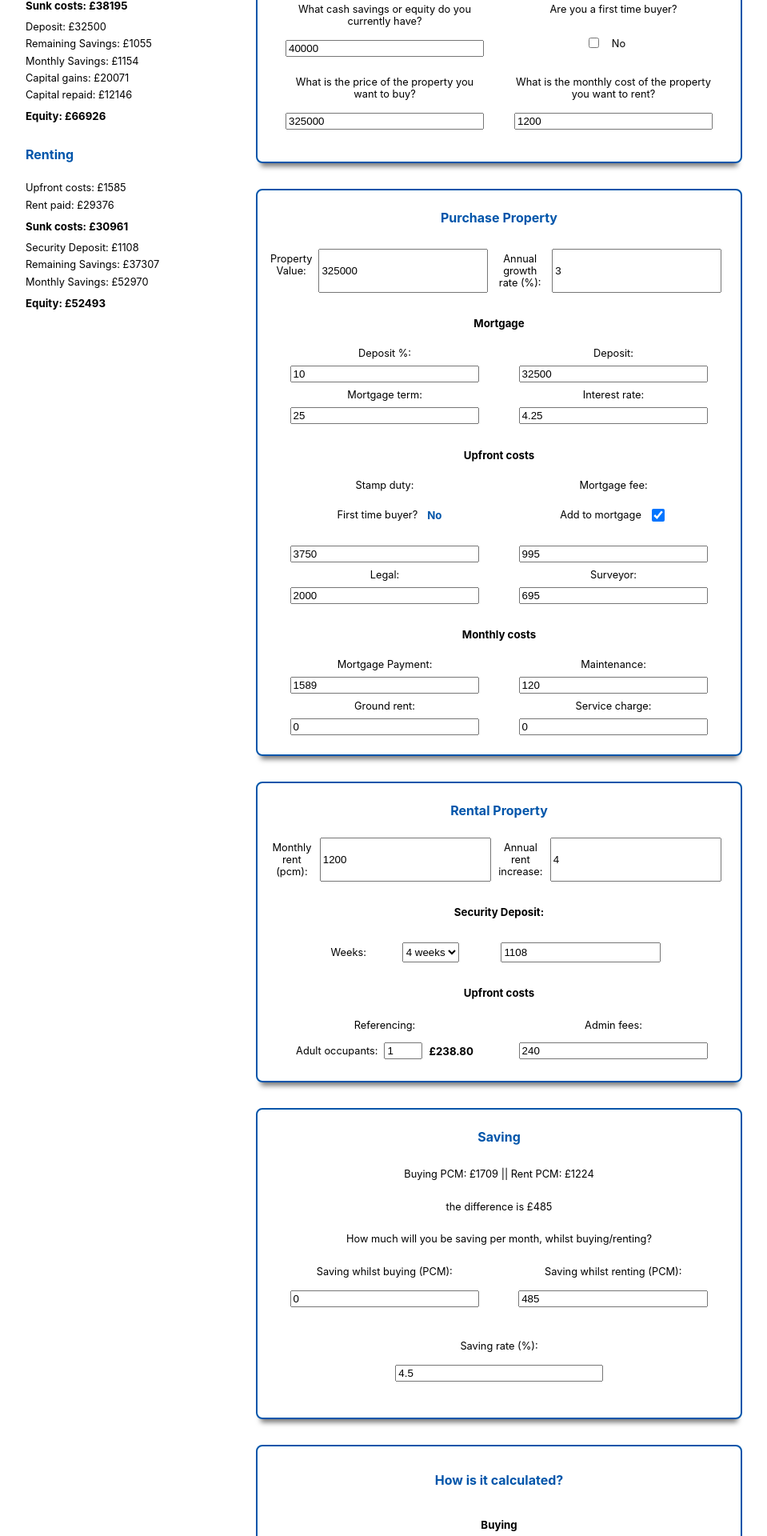
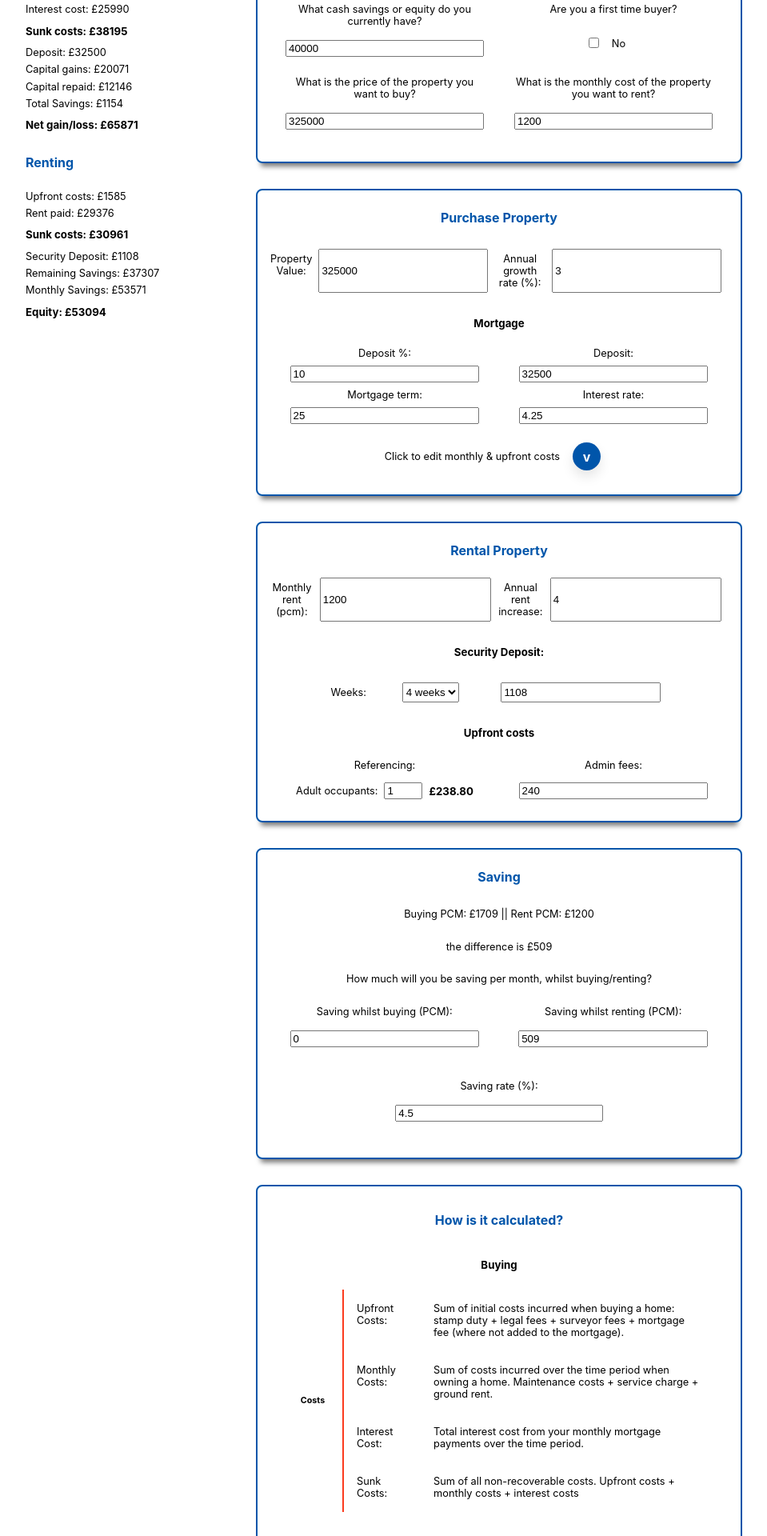
Before and after one commit to Spencer-EMS/rentbuycalc, a React (Create React App) app: page / in a window 1280 px wide. Shown: the part 319-2239 px from the top of the page at 80% size, without its empty margins (160-1119 px from the left). Built offline with nearby package versions, Linux system fonts and the light colour scheme.

Commit message:
editing buy totals, resolving bug in savings component & styling

```diff
--- a/src/components/Buying/Buying.js
+++ b/src/components/Buying/Buying.js
@@ -25,7 +25,8 @@ const Buying = ({
         setTimePeriodCost,
         setCapitalGains,
         setCapitalRepaid,
-        ftbCheckBox
+        ftbCheckBox,
+        setTotalSpendBuy
     }) => {
 
     // input variables
@@ -51,7 +52,7 @@ const Buying = ({
 
     // Booleans
     const [ addToMortgage, setAddToMortgage ] = useState(true);
-    // const [ ftbCheckBox, setFtbCheckBox ] = useState(false);
+    const [ editBool, setEditBool ] = useState(false);
 
     // Stamp Duty & Deposit
     useEffect(() => {
@@ -103,6 +104,13 @@ const Buying = ({
         setTimePeriodCost(totalBuyCost);
     }, [periodInterestCost, fixedTerm, upFrontCosts, sumMonthlyCosts, setTimePeriodCost]);
 
+    // Total Spend Buy
+    useEffect(() => {
+        const monthlyCosts = (monthlyMaintenance + servCharge + groundRent + mortgagePayment);
+        const costOverTime = (monthlyCosts*(fixedTerm*12));
+        const totalSpend = costOverTime + upFrontCosts + depAmount;
+        setTotalSpendBuy(totalSpend);
+    }, [monthlyMaintenance, servCharge, groundRent, mortgagePayment, upFrontCosts, depAmount, fixedTerm, setTotalSpendBuy]);
 
     // Monthly Mortgage Payments
     useEffect(() => {
@@ -155,6 +163,10 @@ const Buying = ({
         setGrowthRate(annualRate);
     }
 
+    const handleEditBoolChange = () => {
+        setEditBool(!editBool);
+    }
+
     // Calculations
     const monthlyMortgage = (pValue, iRate, tYears, dep, addFee, feeValue) => {
         var principle = pValue - dep;
@@ -194,6 +206,12 @@ const Buying = ({
                     intRate={intRate}
                     setIntRate={setIntRate}
                 />
+                <div className={style.viewBuy}>
+                    <p>Click to edit monthly & upfront costs</p>
+                    <button onClick={handleEditBoolChange}>v</button>
+                </div>
+                {editBool ?
+                    <>
                         <UpfrontCostsBuy
                             addToMortgage={addToMortgage}
                             setAddToMortgage={setAddToMortgage}
@@ -215,6 +233,10 @@ const Buying = ({
                             servCharge={servCharge}
                             groundRent={groundRent}
                         />
+                    </>
+                :
+                <></>
+                }
             </div>
         </div>
     );
--- a/src/components/Buying/Buying.module.css
+++ b/src/components/Buying/Buying.module.css
@@ -63,3 +63,39 @@
 
     padding: 1px 2px;
 }
+
+.viewBuy{
+    display: flex;
+    height: 2rem;
+    justify-content: space-around;
+    align-items: center;
+    margin: 1rem auto;
+}
+
+.viewBuy p{
+    font-size: 0.8rem;
+}
+
+.viewBuy button{
+    all: unset;
+    margin: 1rem;
+    background-color: #05A;
+    padding: 0.5rem;
+    color: white;
+    font-weight: bold;
+    border-radius: 20px;
+    height: 1.2rem;
+    width: 1.2rem;
+    text-align: middle;
+    /* transition: all 0.3s ease 0s; */
+    cursor: pointer;
+    box-shadow: 0px 8px 15px rgba(0, 0, 0, 0.1);
+}
+/*
+.viewBuy button:hover {
+    background-color: #2EE59D;
+    box-shadow: 0px 15px 20px rgba(46, 229, 157, 0.4);
+    color: #fff;
+    transform: translateY(-4px);
+    transform: rotate(180deg);
+  } */
--- a/src/components/Calculations/Calculations.module.css
+++ b/src/components/Calculations/Calculations.module.css
@@ -18,6 +18,12 @@
 
 .CalculationsWrap h4{
     margin: 0 auto 1rem;
+}
+
+.flexWrapEquity{
+    display: flex;
+    margin: auto;
+    justify-content: space-around;
 }
 
 .flexWrap{
@@ -55,10 +61,17 @@
 }
 
 .midBorder{
-    height: 0.12rem;
+    height: 0.06rem;
     background-color: black;
     margin: 2rem;
 }
+
+.midBorderGrey{
+    height: 0.06rem;
+    background-color: grey;
+    margin: 2rem;
+}
+
 
 .flexBen{
     display: flex;
--- a/src/components/Calculator/Calculator.js
+++ b/src/components/Calculator/Calculator.js
@@ -34,6 +34,7 @@ const Calculator = () => {
     // Totals
 
     // BUY
+    const [ totalSpendBuy, setTotalSpendBuy ] = useState(0);
     const [ upFrontCosts, setUpFrontCosts ] = useState(0);
     const [ sumMonthlyCosts, setSumMonthlyCosts ] = useState(0);
     const [ timePeriodCost, setTimePeriodCost ] = useState(0);
@@ -57,6 +58,7 @@ const Calculator = () => {
         <>
             <section className={style.Calculator}>
                 <Totals
+                    totalSpendBuy={totalSpendBuy}
                     currentSavings={currentSavings}
                     depositAmount={depAmount}
                     stampDuty={stampDutyCost}
@@ -110,6 +112,7 @@ const Calculator = () => {
                             periodInterestCost={periodInterestCost}
                             setCapitalRepaid={setCapitalRepaid}
                             ftbCheckBox={ftbCheckBox}
+                            setTotalSpendBuy={setTotalSpendBuy}
                         />
                     </div>
                     <div className={style.rentSection}>
@@ -130,7 +133,7 @@ const Calculator = () => {
                             setSaveBuy={setSaveBuy}
                             saveRent={saveRent}
                             setSaveRent={setSaveRent}
-                            rentMonthlyCost={rentMonthlyCost}
+                            rent={rent}
                             buyMonthlyCost={buyMonthlyCost}
                             aer={aer}
                             setAer={setAer}
--- a/src/components/MonthlyCostsBuy/MonthlyCostsBuy.js
+++ b/src/components/MonthlyCostsBuy/MonthlyCostsBuy.js
@@ -51,6 +51,7 @@ const MonthlyCostsBuy = ({
                     <input type="number" id="scharge" name="scharge" defaultValue={servCharge} onChange={handleServChargeChange}/>
                 </div>
             </div>
+            <div className={style.spacer}></div>
         </>
     );
 }
--- a/src/components/MonthlyCostsBuy/MonthlyCostsBuy.module.css
+++ b/src/components/MonthlyCostsBuy/MonthlyCostsBuy.module.css
@@ -39,3 +39,7 @@
     width: 1rem !important;
     height: 1rem !important;
 }
+
+.spacer{
+    margin: 1rem;
+}
--- a/src/components/Renting/Renting.js
+++ b/src/components/Renting/Renting.js
@@ -3,7 +3,6 @@ import style from './Renting.module.css';
 
 const Renting = ({
     rent,
-    setRent,
     setRentMonthlyCost,
     fixedTerm,
     setUpFrontRentCost,
--- a/src/components/Saving/Saving.js
+++ b/src/components/Saving/Saving.js
@@ -7,7 +7,7 @@ const Saving = ({
     setSaveBuy,
     saveRent,
     setSaveRent,
-    rentMonthlyCost,
+    rent,
     buyMonthlyCost,
     aer,
     setAer
@@ -17,7 +17,7 @@ const Saving = ({
 
     // Calculating monthly cost delta
     useEffect(() => {
-        const delta = (rentMonthlyCost/(fixedTerm*12)) - buyMonthlyCost;
+        const delta = (rent - buyMonthlyCost);
         if (delta > 0) {
             setMonthlyDelta(delta);
             setSaveBuy(delta);
@@ -30,7 +30,7 @@ const Saving = ({
             setSaveRent((delta*(-1)));
             setSaveBuy(0);
         }
-    }, [ fixedTerm, setMonthlyDelta, rentMonthlyCost, buyMonthlyCost, setSaveBuy, setSaveRent]);
+    }, [ fixedTerm, setMonthlyDelta, rent, buyMonthlyCost, setSaveBuy, setSaveRent]);
 
 
     // Event handlers
@@ -54,7 +54,7 @@ const Saving = ({
         <div className={style.Saving}>
             <div className={style.SavingWrapper}>
                 <h4>Saving</h4>
-                <p>Buying PCM: £{buyMonthlyCost} || Rent PCM: £{(rentMonthlyCost/(fixedTerm*12)).toFixed(0)}</p>
+                <p>Buying PCM: £{buyMonthlyCost} || Rent PCM: £{rent.toFixed(0)}</p>
                 <p>the difference is £{monthlyDelta.toFixed(0)}</p>
                 <p>How much will you be saving per month, whilst buying/renting?</p>
                 <div className={style.flexNorm}>
--- a/src/components/Totals/Totals.js
+++ b/src/components/Totals/Totals.js
@@ -21,13 +21,23 @@ const Totals = ({
         accruedSavingsBuy,
         setAccruedSavingsBuy,
         accruedSavingsRent,
-        setAccruedSavingsRent
+        setAccruedSavingsRent,
+        totalSpendBuy
     }) => {
 
     const [ rentEquity, setRentEquity ] = useState(0);
     const [ buyEquity, setBuyEquity ] = useState(0);
+    const [ netGainBuy, setNetGainBuy ] = useState(0);
     const [ comparisonMessage, setComparisonMessage ] = useState("");
     const [ equityDelta, setEquityDelta ] = useState(0);
+
+    // TESTING
+    // const [ buyRoi, setBuyRoi ] = useState(0);
+
+    // useEffect(() => {  // Buy ROI
+    //     const roi = (totalSpendBuy + );
+    //     setTotalSpend(totalRentEquity);
+    // }, []);
 
     // Calculating Compound interest on BUY savings [Formula: A=(P(1+r/n)^nt)+((PMT((1+r/n)**(nt))-1)/(r/n))]
     useEffect(() => {
@@ -40,14 +50,16 @@ const Totals = ({
         setAccruedSavingsBuy(accruedAmount);
     }, [fixedTerm, currentSavings, aer, sumUpFrontCosts, depositAmount, setAccruedSavingsBuy, saveBuy]);
 
-    // Calculating Compound interest on RENT savings [Formula: A=(P(1+r/n)^nt)+((PMT((1+r/n)**(nt))-1)/(r/n))]
+    // Calculating Compound interest on RENT savings [Formula: A=(P(1+r/n)^nt)  +  ((PMT((1+r/n)**(nt))-1)/(r/n))]
     useEffect(() => {
         var accruedAmount;
         const remainingSavings = currentSavings - upFrontRentCost - securityDeposit;
+        // console.log("remainingSavings", remainingSavings);
         accruedAmount = remainingSavings*((1+((aer/100)/12))**(12*fixedTerm));
         var rOverN = (aer/100)/12;
         var numerator = (saveRent*(((1+(rOverN))**(12*fixedTerm))-1));
-        accruedAmount = accruedAmount + (numerator/(rOverN));
+        accruedAmount = accruedAmount + (numerator/rOverN);
+        // console.log("accruedAmount", accruedAmount);
         setAccruedSavingsRent(accruedAmount);
     }, [fixedTerm, currentSavings, aer, upFrontRentCost, securityDeposit, setAccruedSavingsRent, saveRent]);
 
@@ -57,9 +69,15 @@ const Totals = ({
     }, [securityDeposit, upFrontRentCost, accruedSavingsRent]);
 
     useEffect(() => { // Buy Equity
-        const totalBuyEquity = (depositAmount + (currentSavings - sumUpFrontCosts - depositAmount) + accruedSavingsBuy + capitalGains + capitalRepaid);
+        const totalBuyEquity = (depositAmount + capitalGains + capitalRepaid);
         setBuyEquity(totalBuyEquity);
     }, [depositAmount, currentSavings, sumUpFrontCosts, accruedSavingsBuy, capitalGains, capitalRepaid]);
+
+    useEffect(() => { // Net Gain/Loss Buy
+        const netGainLoss = (buyEquity + accruedSavingsBuy);
+        setNetGainBuy(netGainLoss);
+    }, [buyEquity, accruedSavingsBuy, setNetGainBuy]);
+
 
     // Rent vs Buy delta
     useEffect(() => {
@@ -88,7 +106,6 @@ const Totals = ({
     return(
         <div className={style.Totals}>
             <div className={style.fixSideBar}>
-
                 <div className={style.colFlex}>
                     <p>Over:
                         <select id="fterm" name="fterm" defaultValue={fixedTerm} onChange={handleFtermChange} className={style.dropDown}>
@@ -107,17 +124,20 @@ const Totals = ({
                         <h3>£{equityDelta.toFixed(0)}</h3>
                     </div>
                     <h4>Buying</h4>
+                    <h5>Total Spend: £{totalSpendBuy.toFixed(0)}</h5>
                     <p>Upfront costs: £{sumUpFrontCosts.toFixed(0)}</p>
                     <p>Monthly costs: £{sumMonthlyCosts.toFixed(0)}</p>
                     <p>Interest cost: £{periodInterestCost.toFixed(0)}</p>
                     <h5>Sunk costs: £{buyTotalCost.toFixed(0)}</h5>
 
                     <p>Deposit: £{depositAmount.toFixed(0)}</p>
-                    <p>Remaining Savings: £{(currentSavings - sumUpFrontCosts - depositAmount).toFixed(0)}</p>
-                    <p>Monthly Savings: £{accruedSavingsBuy.toFixed(0)}</p>
+                    {/* <p>Remaining Savings: £{(currentSavings - sumUpFrontCosts - depositAmount).toFixed(0)}</p> */}
+
                     <p>Capital gains: £{capitalGains.toFixed(0)}</p>
                     <p>Capital repaid: £{capitalRepaid.toFixed(0)}</p>
-                    <h5>Equity: £{buyEquity.toFixed(0)}</h5>
+                    {/* <h5>Equity: £{buyEquity.toFixed(0)}</h5> */}
+                    <p>Total Savings: £{accruedSavingsBuy.toFixed(0)}</p>
+                    <h5>Net gain/loss: £{netGainBuy.toFixed(0)}</h5>
 
                     <h4>Renting</h4>
                     <p>Upfront costs: £{upFrontRentCost}</p>
```
Also changed, not shown: src/components/Calculations/Calculations.js (+12 -3 lines). Lines whose indentation alone changed are shown as unchanged.
